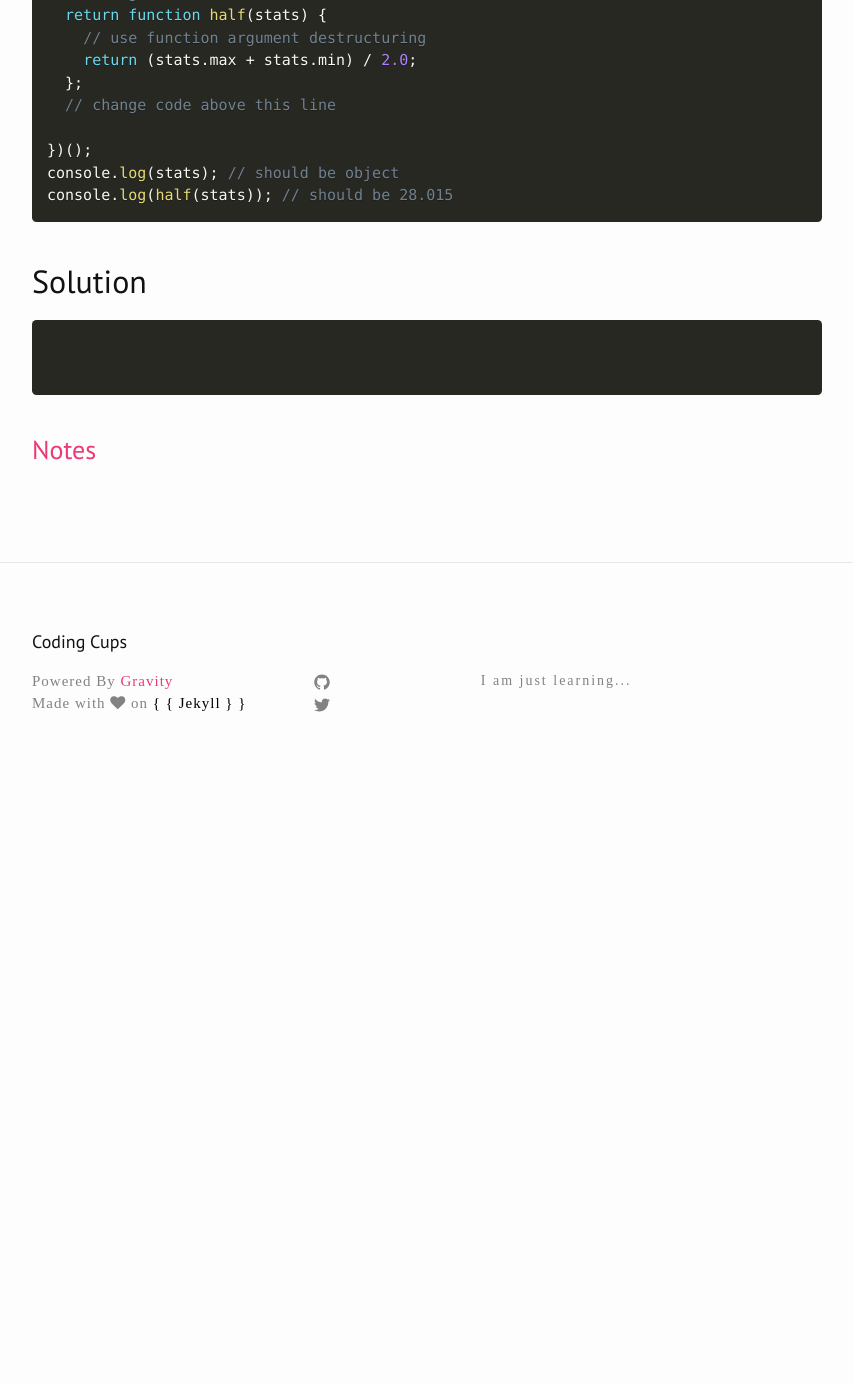
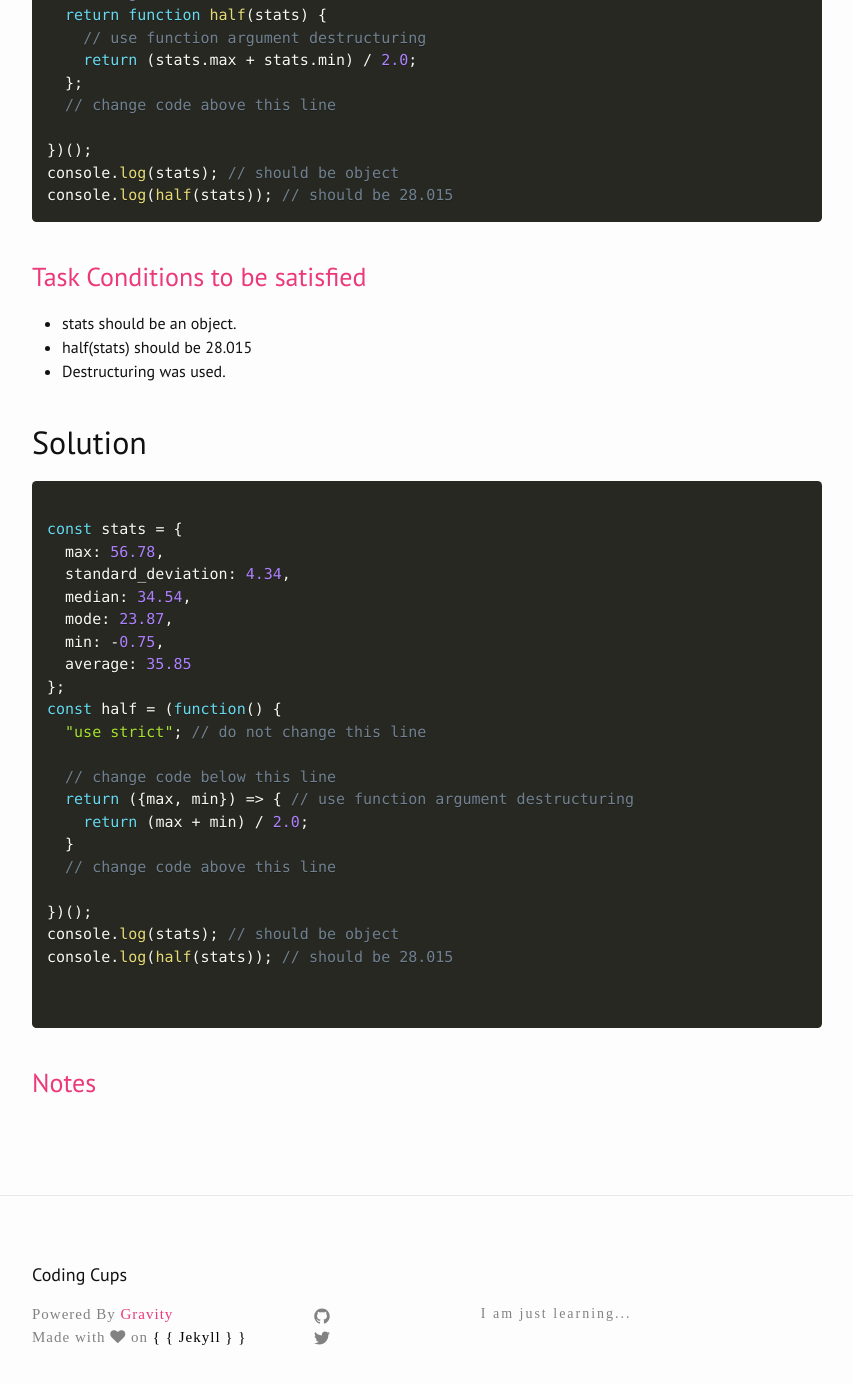
Before and after one commit to dumpofmemory/dumpofmemory.github.io, a Jekyll site: the page built from _posts/2018-12-24-ES6-Destructuring-Objects-as-Params.md, in a window 1280 px wide and 1400 px high, scrolled down 1557 px. Shown: the top 1384 px of the window, without its empty margins (213-1066 px from the left). Built offline with Jekyll 4.4.1, drawn with Linux system fonts in a browser that asks for light colours; nearby versions of some CDN libraries; before the commit the page ends 2332 px from its top, so only the background shows below that.

````diff
--- a/_posts/2018-12-24-ES6-Destructuring-Objects-as-Params.md
+++ b/_posts/2018-12-24-ES6-Destructuring-Objects-as-Params.md
@@ -53,8 +53,35 @@ console.log(stats); // should be object
 console.log(half(stats)); // should be 28.015
 ```
 
+### Task Conditions to be satisfied
+- stats should be an object.
+- half(stats) should be 28.015
+- Destructuring was used.
+
+
 ## Solution
 ```javascript
+
+const stats = {
+  max: 56.78,
+  standard_deviation: 4.34,
+  median: 34.54,
+  mode: 23.87,
+  min: -0.75,
+  average: 35.85
+};
+const half = (function() {
+  "use strict"; // do not change this line
+
+  // change code below this line
+  return ({max, min}) => { // use function argument destructuring
+    return (max + min) / 2.0;
+  }
+  // change code above this line
+
+})();
+console.log(stats); // should be object
+console.log(half(stats)); // should be 28.015
 
 
 ```
````
Also changed, not shown: _posts/2018-12-24-ES6-Destructuring-Destructuring-Arrays.md (+1 -1 lines), _posts/2018-12-24-ES6-Destructuring-Destructuring-with-Rest.md (+2 -2 lines), _posts/2018-12-24-ES6-Use-Rest-Operator.md (+21 -2 lines), _posts/yyyy-mm-dd-template.md (added, +42 -0 lines).
